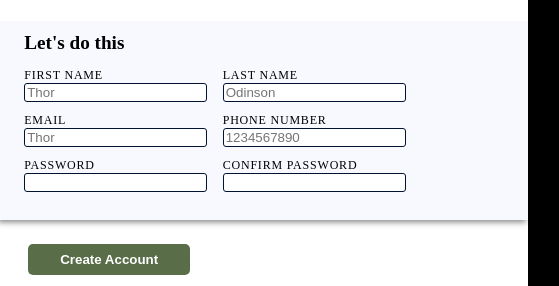
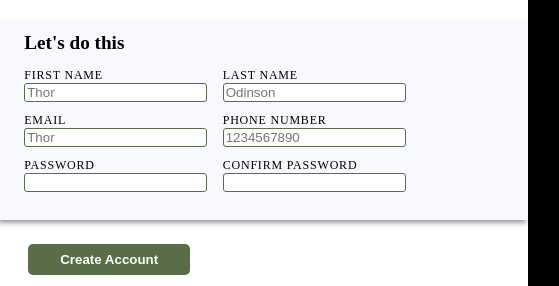
Before and after one commit to kapilc-rest/sign-up-form, a plain HTML site: page index.html in a window 1280 px wide. Shown: the part 195-481 px from the top of the page, 534-1093 px from the left. Drawn offline with Linux system fonts and the light colour scheme; a script that the page names is missing.

Commit message:
Change the input border color

```diff
--- a/style.css
+++ b/style.css
@@ -143,7 +143,7 @@ button {
 }
 
 input {
-    border: 1px solid #011233;
+    border: 1px solid #596d48;
     border-radius: 3px;
     &:focus {
         outline-color: blue;
```
